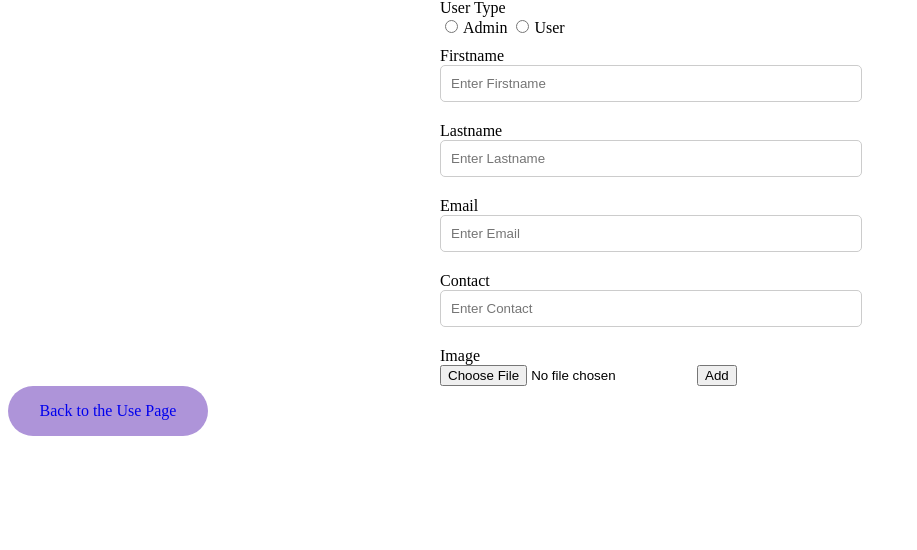
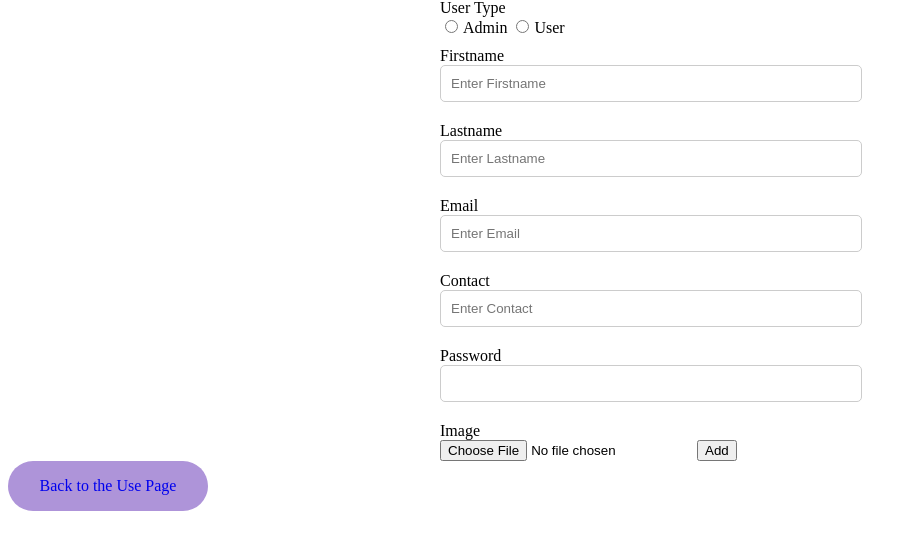
Before and after one commit to goodanRojas/fabric_stock, a PHP site: page /includes/add_user.php in a window 1280 px wide. Shown: the part 17-567 px from the top of the page, without its empty margins (0-917 px from the left). Run offline with PHP 8.4, Linux system fonts and the light colour scheme.

Commit message:
eloisa  -  added password input

```diff
--- a/includes/add_user.php
+++ b/includes/add_user.php
@@ -84,8 +84,15 @@
         <label for="contact">Contact</label>
         <input type="text" id="contact" name="contact" required placeholder="Enter Contact">
 
+         <!-- added password input (eloisa) -->
+         <label for="Password">Password</label>
+    <input type="text" id="Password" name="password">
+
         <label for="image">Image</label>
         <input type="file" id="image" name="image" required>
+
+
+
 
         <button type="submit" name="upload">Add</button>
     </form>
@@ -106,6 +113,7 @@ if (isset($_POST['upload'])) {
     $firstname = $_POST['firstname'];
     $lastname = $_POST['lastname'];
     $email = $_POST['email'];
+    $pass = $_POST['password'];// gidugangan
     $contact = $_POST['contact'];
 
     $image = $_FILES['image']['name'];
@@ -132,8 +140,8 @@ if (isset($_POST['upload'])) {
     // File upload handling
     if (move_uploaded_file($_FILES['image']['tmp_name'], $target)) {
         // Insert the file path into the database using prepared statement
-        $stmt = $conn->prepare("INSERT INTO users (type_of_user, firstname, lastname, email, contact, image_name) VALUES (?, ?, ?, ?, ?, ?)");
-        $stmt->bind_param("isssss", $user_type, $firstname, $lastname, $email, $contact, $image);
+        $stmt = $conn->prepare("INSERT INTO users (type_of_user, firstname, lastname, email, contact, image_name, pwd) VALUES (?, ?, ?, ?, ?, ?,?)"); // gidugangan ug pwd
+        $stmt->bind_param("issssss", $user_type, $firstname, $lastname, $email, $contact, $image, $pass); //gidugang ang pass ug gibutangan ug s means string
 
         if ($stmt->execute()) {
             $user_id = $stmt->insert_id; // Assuming user_id is an auto-incrementing primary key
```
Also changed, not shown: 1 other file.
